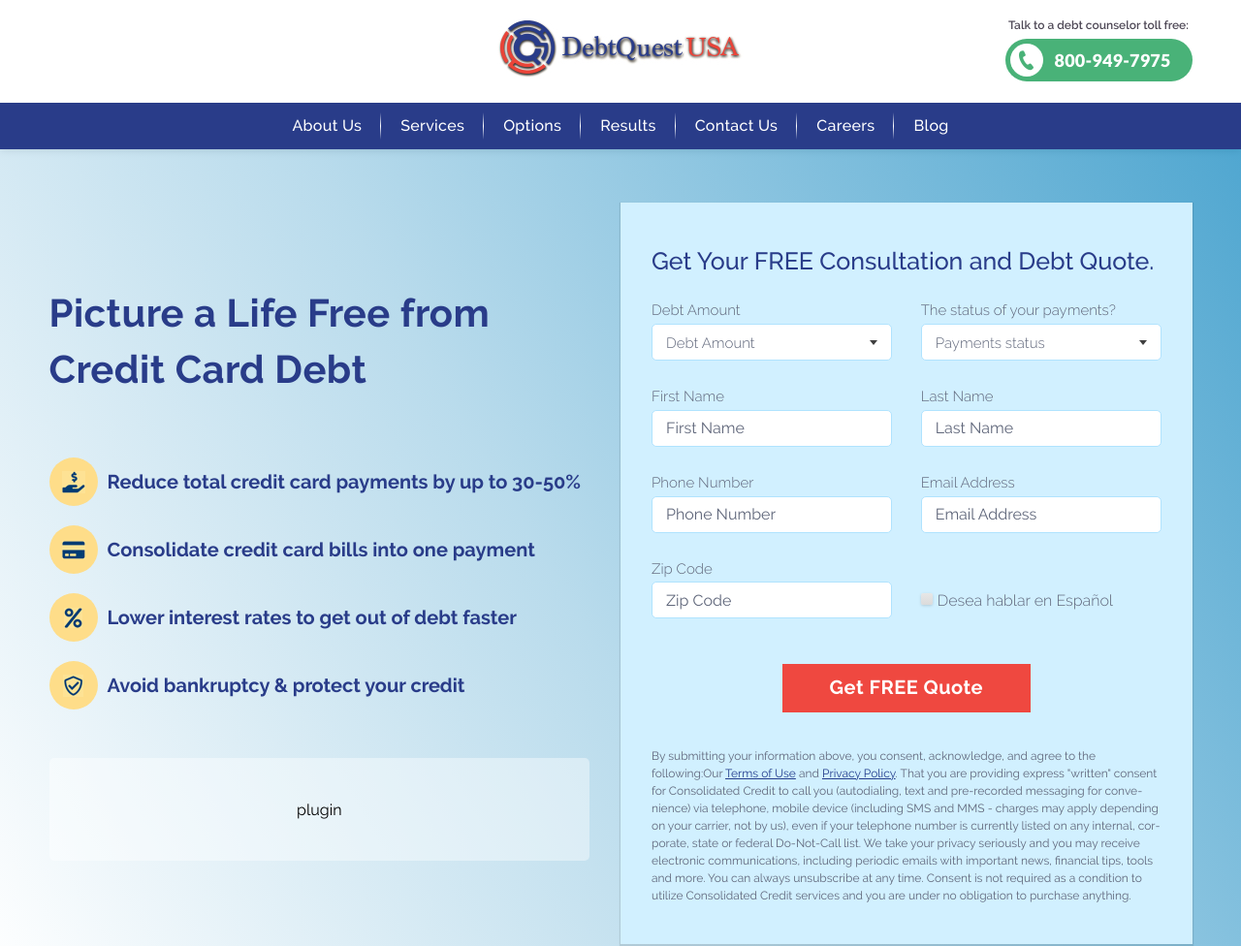
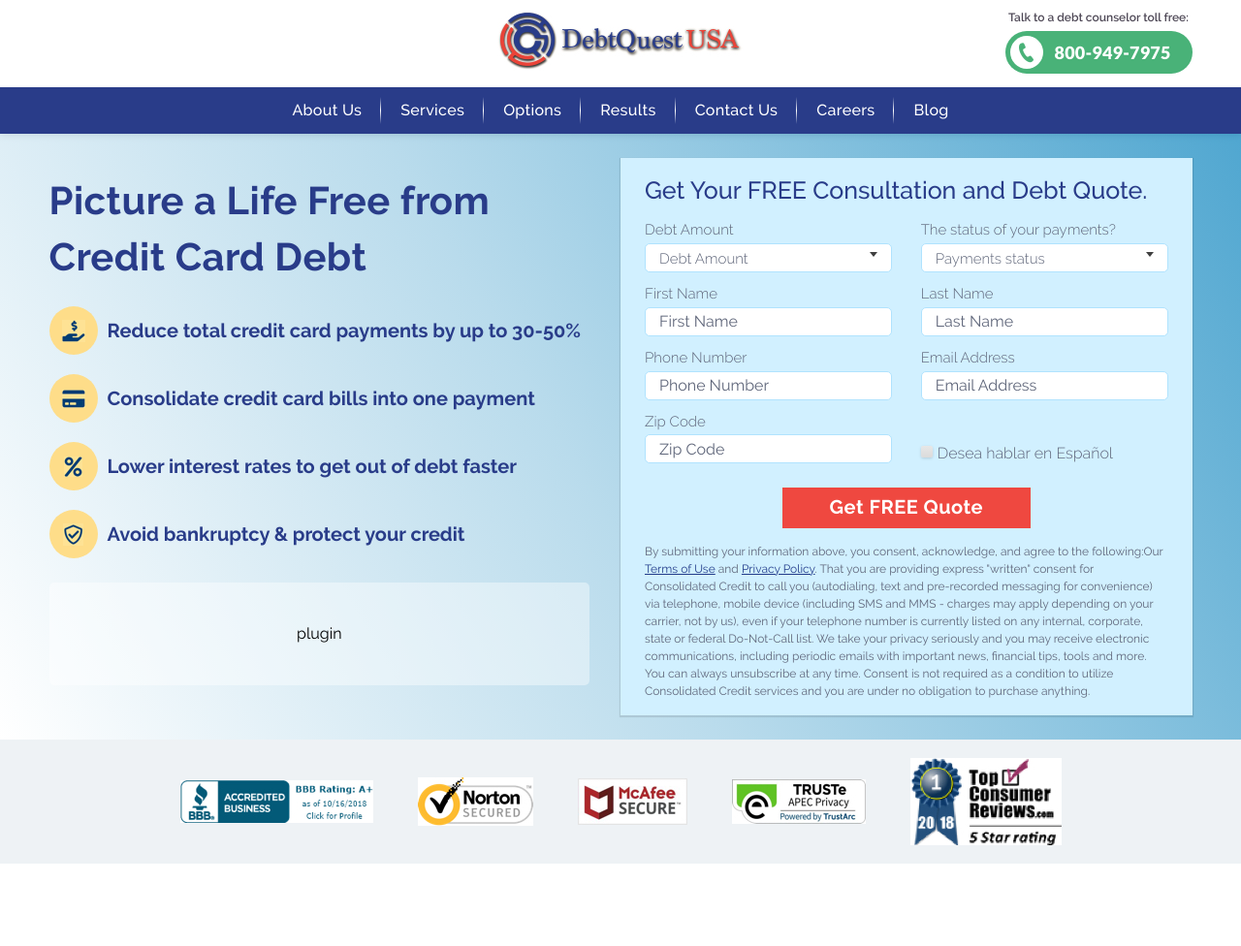
Before and after one commit to Dmitriy576/DebtQuestUSA, a website: page src/index.html in a window 1280 px wide. Shown: the top 976 px of the page at 97% size. Drawn offline with nearby package versions, Linux system fonts and the light colour scheme; files that its build step writes are made by us from their sources; files whose address does not match are found by name; a web font is replaced by a local one.

Commit message:
fix banner

```diff
--- a/src/index.html
+++ b/src/index.html
@@ -128,7 +128,7 @@
               <label for="1">Desea hablar en Español</label>
             </div>
           </div>
-          <button class="btn">Get FREE Quote</button>
+          <button class="btn sm-btn">Get FREE Quote</button>
           <span class="main-form__text">By submitting your information above, you consent, acknowledge, and agree to the following:Our
 <a href="#">Terms of Use</a> and <a href="#">Privacy Policy</a>. That you are providing express "written" consent for
 Consolidated Credit to call you (autodialing, text and pre-recorded messaging for convenience)
--- a/src/sass/_banner.sass
+++ b/src/sass/_banner.sass
@@ -1,8 +1,7 @@
 @import "settings"
 .banner
-  min-height: 833px
   background-image: linear-gradient(240deg, rgba(45, 149, 199, 0.83), rgba(159, 206, 229, 0.73) 54%, rgba(255, 255, 255, 0.83))
-  padding: 55px 0
+  padding: 25px 0
 
   .flex-banner-row
     width: 100%
@@ -10,24 +9,24 @@
     flex-direction: row
     flex-wrap: wrap
     justify-content: space-between
-    align-items: center
+    align-items: flex-start
 
     .cell
       width: calc(100% / 2)
       flex-direction: column
 
       &:first-child
-        padding: 65px 32px 65px 0
+        padding: 15px 32px 0 0
 
       .title
-        padding-bottom: 62px
+        padding-bottom: 22px
 
 .banner-list
   font-family: $ralewayBold
   font-size: 20px
   font-weight: normal
   color: $blueColor
-  margin-bottom: 50px
+  margin-bottom: 25px
 
   &__item
     margin-bottom: 20px
@@ -47,6 +46,7 @@
 
     img
       width: auto
+
 .plugin
   width: 100%
   max-width: 605px
@@ -60,26 +60,29 @@
 .main-form
   width: 100%
   max-width: 606px
-  min-height: 723px
   box-shadow: 0 1px 1px 1px rgba(0, 0, 0, 0.1)
   background-color: $blueLightColor
-  padding: 42px 32px 40px 32px
+  padding: 15px 25px 15px 25px
+
   &__title
     width: 100%
     font-family: $ralewayMedium
     font-size: 25px
     font-style: normal
     color: $blueColor
-    padding-bottom: 23px
+    padding-bottom: 13px
+
   &__labels
     display: flex
     flex-wrap: wrap
     justify-content: space-between
+
     label,
     .select,
     .form-group
       width: calc(50% - 15px)
-      margin-bottom: 27px
+      margin-bottom: 12px
+
     span
       display: block
       font-family: $ralewayLight
@@ -91,11 +94,13 @@
   select,
   input
     width: 100%
-    height: 38px
+    height: 30px
     border-radius: 5px
     background-color: $whiteColor
+
   .btn
     margin: 0 auto
+
   &__text
     font-family: $ralewayRegular
     font-size: 12px
@@ -105,10 +110,15 @@
     line-height: 1.5
     letter-spacing: normal
     color: #5f667a
-    padding-top: 36px
+    padding-top: 15px
     display: inline-block
+
     a
       color: #223c8b
       text-decoration: underline
+
       &:hover
         text-decoration: none
+  .select__head
+    height: 30px
+    line-height: 30px
--- a/src/sass/_header.sass
+++ b/src/sass/_header.sass
@@ -9,7 +9,7 @@
     align-items: center
     width: 100%
     justify-content: flex-end
-    min-height: 106px
+    min-height: 90px
 
     .cell
       width: 50%
--- a/src/sass/_select.sass
+++ b/src/sass/_select.sass
@@ -41,8 +41,10 @@
         border-left: 4px solid transparent
         border-right: 4px solid transparent
         border-top: 5px solid #404040
+
       &.open
         border-radius: 5px 5px 0 0
+
         &:after
           content: ''
           border-top: initial
```
